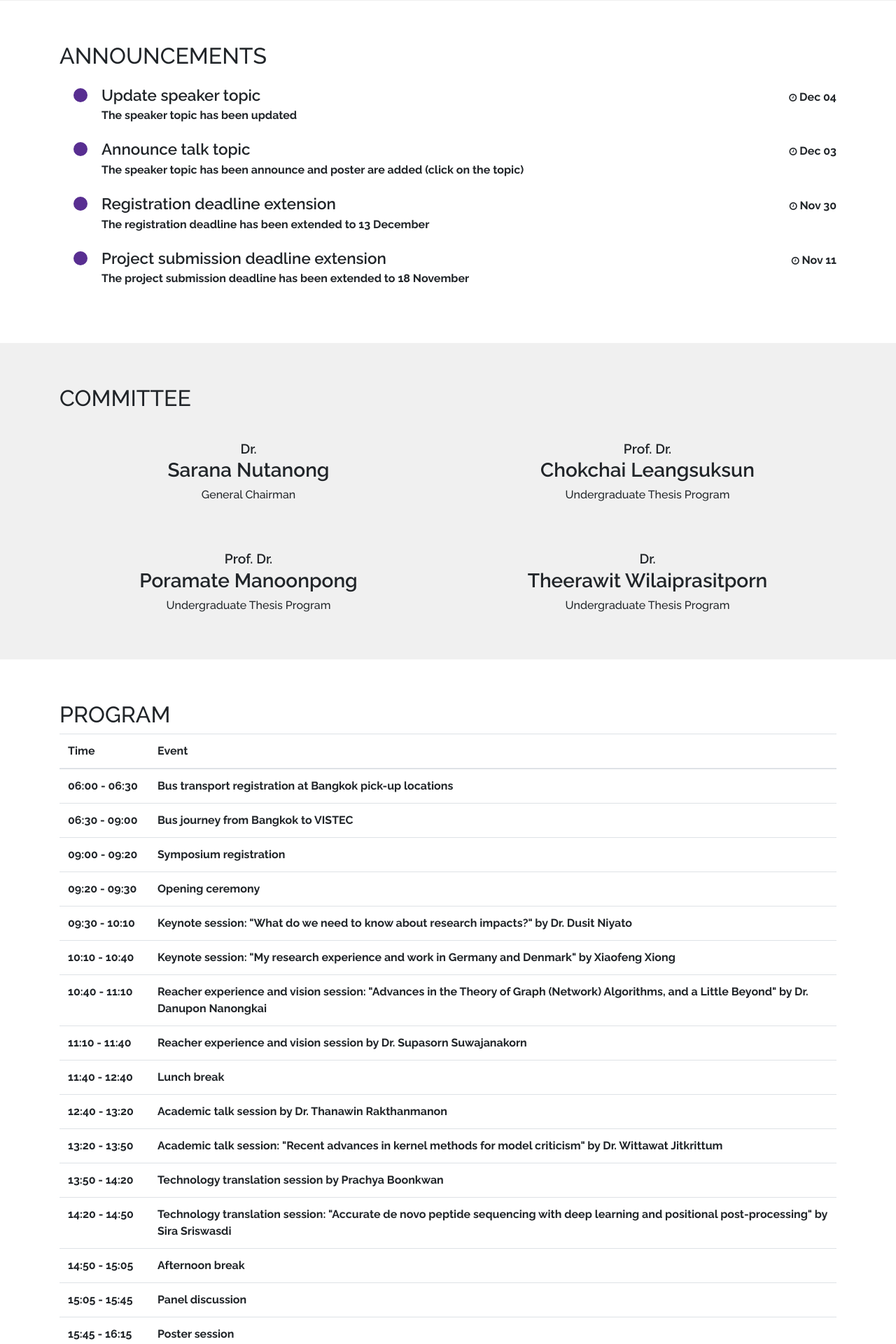
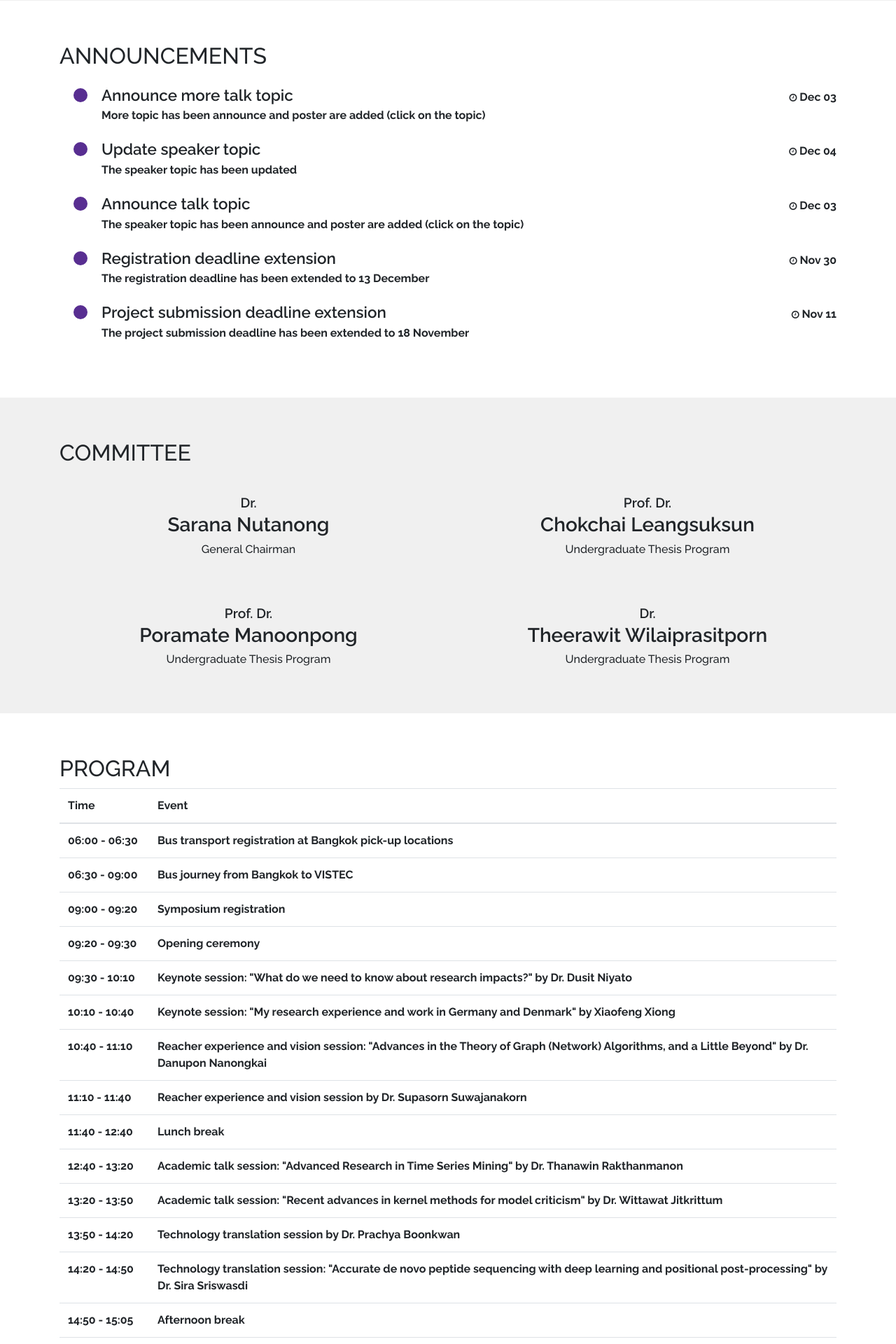
Before and after one commit to ist-fr/2019, a Vue app: page / in a window 1280 px wide. Shown: the part 1500-3420 px from the top of the page at 70% size. Built offline with nearby package versions, Linux system fonts and the light colour scheme; what vue-scrollactive, vuetable-2 would draw is missing.

Commit message:
add more topic

```diff
--- a/src/components/Home/Announcements.vue
+++ b/src/components/Home/Announcements.vue
@@ -21,6 +21,11 @@ export default {
   data () {
     return {
       announcements: [
+        {
+          title: 'Announce more talk topic',
+          content: 'More topic has been announce and poster are added (click on the topic)',
+          datetime: 'Dec 03'
+        },
         {
           title: 'Update speaker topic',
           content: 'The speaker topic has been updated',
--- a/src/components/Home/Program.vue
+++ b/src/components/Home/Program.vue
@@ -50,7 +50,7 @@
               </tr>
               <tr>
                 <td scope="row">12&colon;40 - 13&colon;20</td>
-                <td>Academic talk session by Dr. Thanawin Rakthanmanon</td>
+                <td>Academic talk session&colon; &quot;Advanced Research in Time Series Mining&quot; by Dr. Thanawin Rakthanmanon</td>
               </tr>
               <tr>
                 <td scope="row">13&colon;20 - 13&colon;50</td>
@@ -58,11 +58,11 @@
               </tr>
               <tr>
                 <td scope="row">13&colon;50 - 14&colon;20</td>
-                <td>Technology translation session by Prachya Boonkwan</td>
+                <td>Technology translation session by Dr. Prachya Boonkwan</td>
               </tr>
               <tr>
                 <td scope="row">14&colon;20 - 14&colon;50</td>
-                <td>Technology translation session&colon; &quot;Accurate de novo peptide sequencing with deep learning and positional post-processing&quot; by Sira Sriswasdi</td>
+                <td>Technology translation session&colon; &quot;Accurate de novo peptide sequencing with deep learning and positional post-processing&quot; by Dr. Sira Sriswasdi</td>
               </tr>
               <tr>
                 <td scope="row">14&colon;50 - 15&colon;05</td>
--- a/src/components/Home/Speakers.vue
+++ b/src/components/Home/Speakers.vue
@@ -54,7 +54,7 @@ export default {
           title: 'Asst. Prof. Dr.',
           name: 'Thanawin Rakthanmanon',
           bio: 'Data Mining, Machine Learning, Decision Support System',
-          topic: 'TBA',
+          topic: 'Advanced Research in Time Series Mining',
           university: 'Kasetsart University, Thailand',
           imageSrc: require('../../assets/speakers/dr_thanawin_rakthanmanon.jpg'),
           link: 'https://www.cpe.ku.ac.th/?page_id=1932'
```
